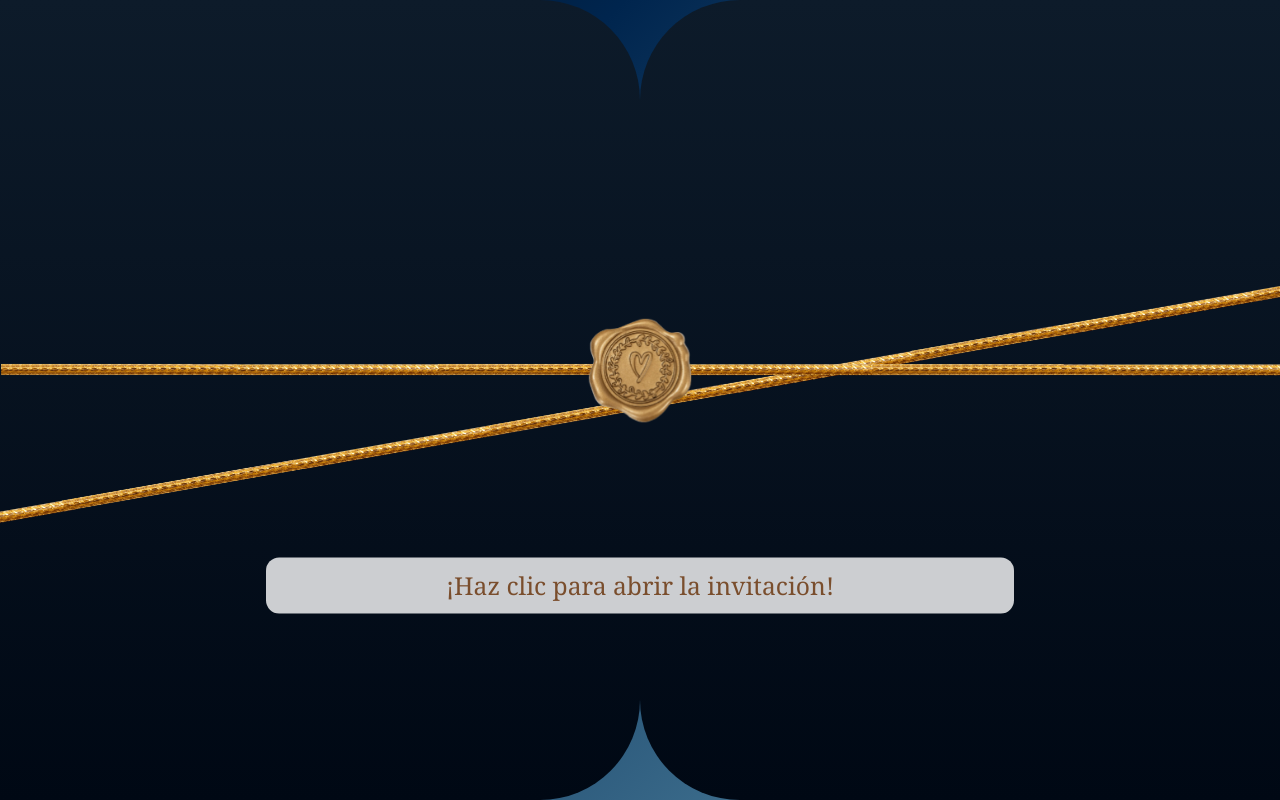
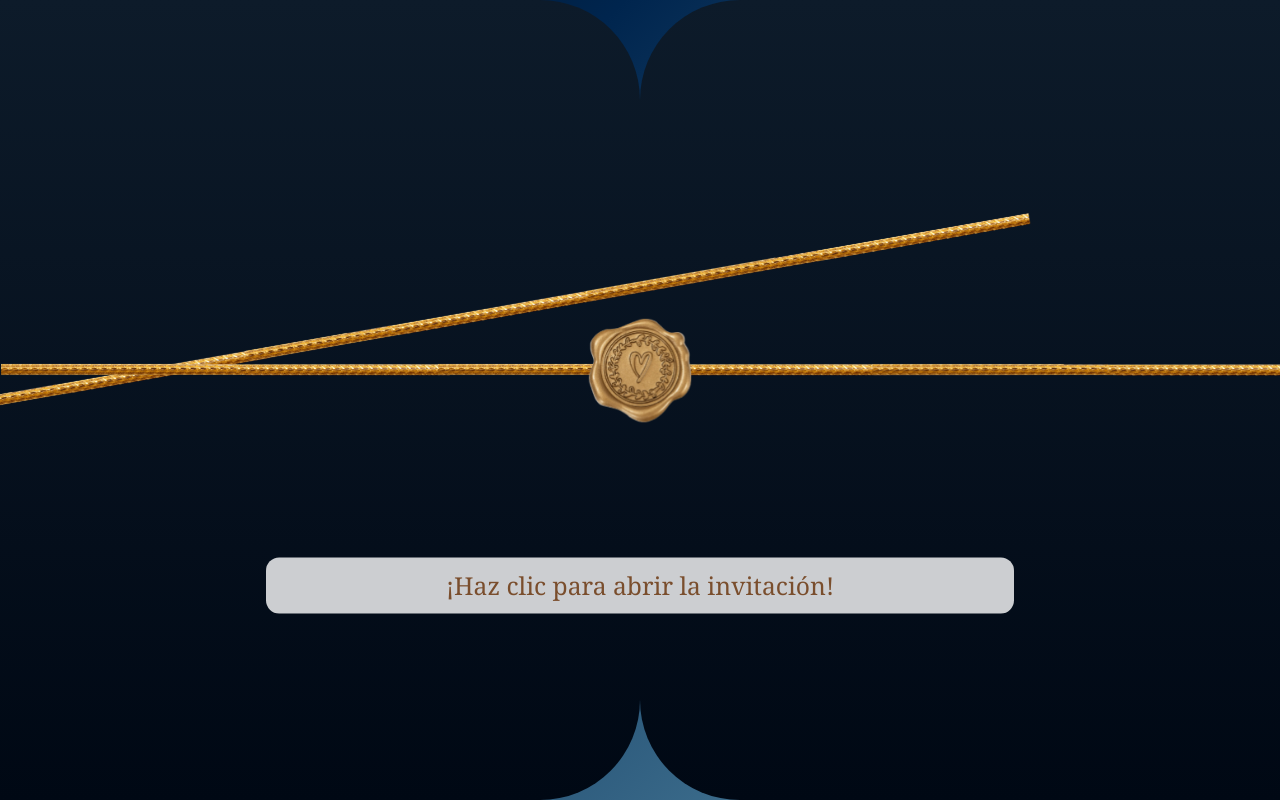
Before and after one commit to TarjetaInvitacion-S/Boda, a plain HTML site: page index.html in a window 1280 px wide. Drawn offline with Linux system fonts and the light colour scheme.

Commit message:
Update style1.css
Signed-off-by: Invitacion <ingejuan10p@gmail.com>

```diff
--- a/style1.css
+++ b/style1.css
@@ -146,7 +146,7 @@ iframe {
 .centered-image {
     position: absolute;
     top: 50%;
-    left: 52%;
+    left: 0%;
     transform: translate(-50%, -50%) rotate(-10deg);
     transform-origin: center;
     z-index: 4;
```
